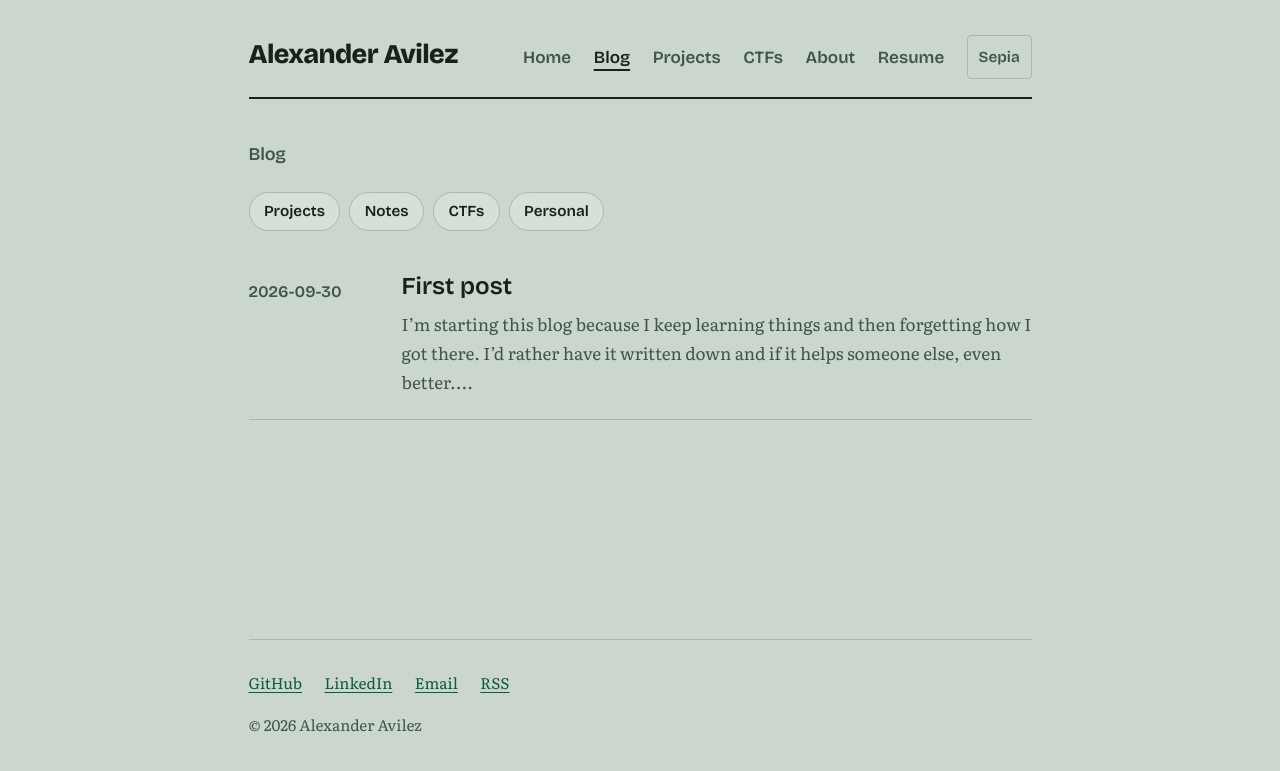
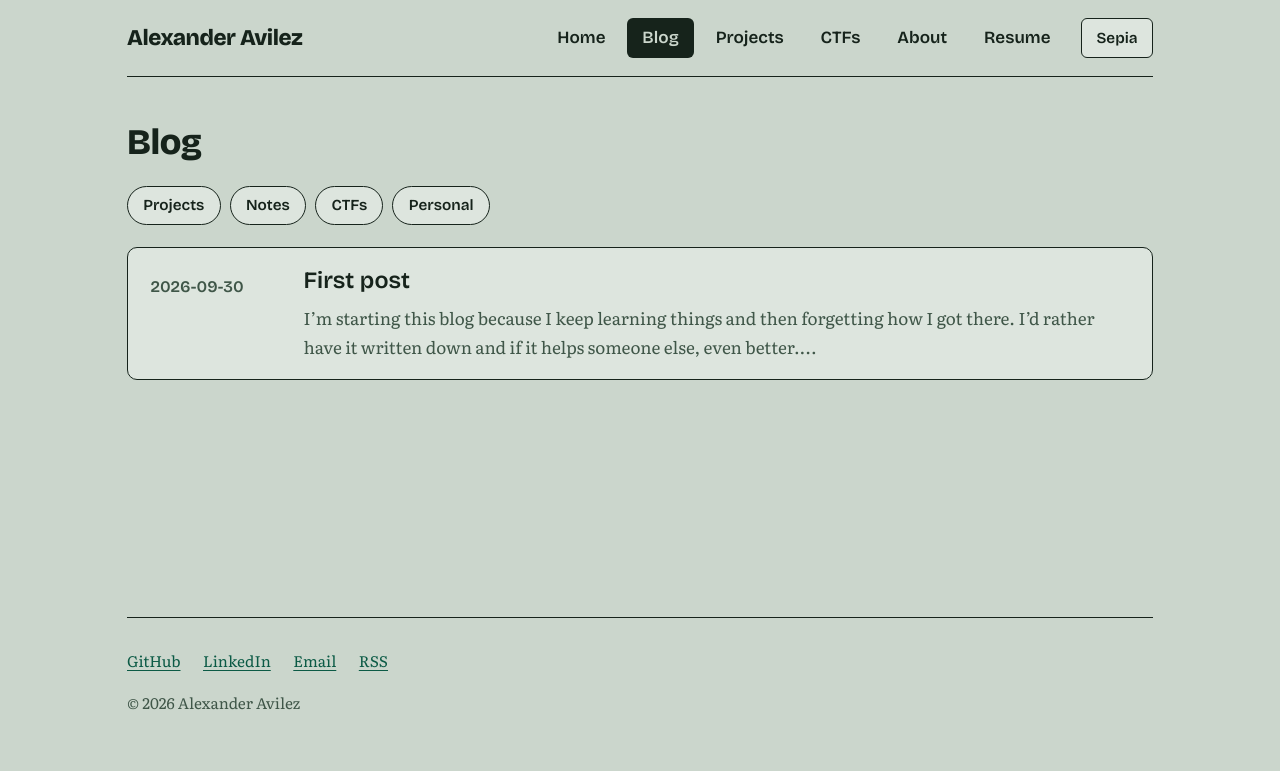
Before and after one commit to aavilezb/aavilezb.github.io, a Jekyll site: the page built from blog.html, in a window 1280 px wide. Shown: the top 771 px of the page. Built offline with Jekyll 4.4.1, drawn with Linux system fonts in a browser that asks for light colours.

Commit message:
Refactor CSS for layout and design enhancements
Updated various styles for improved layout and design consistency.

```diff
--- a/assets/style.css
+++ b/assets/style.css
@@ -1,77 +1,107 @@
 :root,:root[data-theme="sage"]{
   --bg:#cbd6cc; --ink:#16231b; --muted:#3f5648; --line:#a9b9ad;
-  --accent:#0b5a45; --code-bg:#bccabe; --card:#d7e0d8;
+  --accent:#0b5a45; --code-bg:#bccabe; --card:#dde5de;
   --head:"Bricolage Grotesque",system-ui,sans-serif;
   --body:"Literata",Georgia,serif;
 }
 :root[data-theme="sepia"]{
   --bg:#d8cfbf; --ink:#2a241c; --muted:#5c5246; --line:#b9ad98;
-  --accent:#8a3a12; --code-bg:#cbc0ab; --card:#e2dacb;
+  --accent:#8a3a12; --code-bg:#cbc0ab; --card:#e6dfd1;
 }
 *{box-sizing:border-box}
 html{font-size:18px}
 body{margin:0 auto;background:var(--bg);color:var(--ink);font-family:var(--body);line-height:1.7;
-  max-width:46rem;padding:0 1.25rem}
+  max-width:60rem;padding:0 1.5rem}
 a{color:var(--accent);text-underline-offset:.2em}
-a:focus-visible{outline:2px solid var(--accent);outline-offset:3px;border-radius:2px}
-.top{display:flex;justify-content:space-between;align-items:baseline;gap:1rem;
-  padding:1.75rem 0 1rem;border-bottom:2px solid var(--ink);flex-wrap:wrap}
-.brand{font-family:var(--head);font-weight:800;font-size:1.5rem;letter-spacing:-.02em;
-  color:var(--ink);text-decoration:none}
-.top nav{display:flex;gap:1.25rem;font-family:var(--head);font-weight:600;font-size:.95rem}
-.top nav a{color:var(--muted);text-decoration:none}
-.top nav a:hover{color:var(--accent)}
-main{padding:2.5rem 0 3rem;min-height:60vh}
+a:focus-visible,button:focus-visible{outline:2px solid var(--accent);outline-offset:3px;border-radius:4px}
+.skip{position:absolute;left:-999px;top:0;background:var(--ink);color:var(--bg);padding:.5rem 1rem;z-index:10}
+.skip:focus{left:0}
+
+.top{position:sticky;top:0;z-index:5;background:var(--bg);display:flex;justify-content:space-between;
+  align-items:center;gap:1rem;flex-wrap:wrap;padding:1rem 0;border-bottom:1.5px solid var(--ink)}
+.brand{font-family:var(--head);font-weight:800;font-size:1.25rem;letter-spacing:-.02em;color:var(--ink);text-decoration:none}
+.top nav{display:flex;flex-wrap:wrap;align-items:center;gap:.35rem;font-family:var(--head);font-weight:600;font-size:.95rem}
+.top nav a{display:inline-block;padding:.45rem .85rem;border-radius:6px;color:var(--ink);text-decoration:none;line-height:1.4}
+.top nav a:hover{background:var(--card)}
+.top nav a[aria-current="page"]{background:var(--ink);color:var(--bg)}
+.theme{font-family:var(--head);font-weight:600;font-size:.85rem;color:var(--ink);background:var(--card);
+  border:1.5px solid var(--ink);border-radius:6px;padding:.4rem .8rem;margin-left:.5rem;cursor:pointer;min-height:40px}
+.theme:hover{background:var(--ink);color:var(--bg)}
+body:has(.hero) .brand{display:none}
+body:has(.hero) .top{justify-content:flex-start}
+
+main{padding:2.5rem 0 3.5rem;min-height:60vh}
 h1,h2,h3{font-family:var(--head);line-height:1.15;letter-spacing:-.015em}
 h1{font-size:2.3rem;font-weight:800;margin:0 0 .5rem}
 h2{font-size:1.5rem;font-weight:600;margin:2.2rem 0 .6rem}
-.page-title{font-size:1rem;color:var(--muted);font-weight:600;margin-bottom:1.5rem}
-.posts{list-style:none;margin:0;padding:0}
-.posts li{display:grid;grid-template-columns:7.5rem 1fr;gap:1rem;padding:1.25rem 0;border-bottom:1px solid var(--line)}
+.page-title{font-size:2rem;font-weight:800;color:var(--ink);margin:0 0 1.25rem}
+
+.hero{display:grid;grid-template-columns:auto 1fr;gap:2.25rem;align-items:center;margin:0 0 3rem;
+  padding:2.25rem;border:1.5px solid var(--ink);border-radius:12px;box-shadow:5px 5px 0 var(--ink);
+  background:radial-gradient(color-mix(in srgb,var(--ink) 16%,transparent) 1px,transparent 1.3px) 0 0/18px 18px,var(--card)}
+.hero h1{font-size:3rem;margin:0}
+.hero p{max-width:36rem}
+.avatar{width:180px;height:180px;object-fit:cover;border-radius:10px;border:1.5px solid var(--ink)}
+.tagline{font-family:var(--head);font-weight:600;color:var(--muted);margin:.3rem 0 1rem;font-size:1.1rem}
+.btns{display:flex;flex-wrap:wrap;gap:.6rem;margin:1.5rem 0 0}
+.btns a{display:inline-block;padding:.5rem 1rem;border:1.5px solid var(--ink);border-radius:8px;background:var(--bg);
+  font-family:var(--head);font-weight:600;font-size:.9rem;color:var(--ink);text-decoration:none;box-shadow:3px 3px 0 var(--ink)}
+.btns a:hover{transform:translate(1px,1px);box-shadow:2px 2px 0 var(--ink)}
+
+.block{margin:0 0 3rem}
+.block>h2{font-size:1.3rem;margin:0 0 1rem}
+.news{list-style:none;margin:0;padding:0;border:1.5px solid var(--ink);border-radius:10px;background:var(--card)}
+.news li{display:grid;grid-template-columns:6rem 1fr;gap:1rem;padding:.75rem 1.25rem;border-bottom:1px solid var(--line)}
+.news li:last-child{border-bottom:0}
+.news time{font-family:var(--head);font-size:.9rem;color:var(--muted)}
+
+.cards{display:grid;grid-template-columns:repeat(2,minmax(0,1fr));gap:1.25rem}
+.card{display:block;padding:1.1rem 1.25rem;background:var(--card);border:1.5px solid var(--ink);border-radius:10px;
+  box-shadow:4px 4px 0 var(--ink);color:var(--ink);text-decoration:none}
+.card strong{display:block;font-family:var(--head);font-size:1.15rem;line-height:1.25;margin-bottom:.4rem}
+.card span{display:block;color:var(--muted);font-size:.9rem;line-height:1.55}
+.card:hover{transform:translate(2px,2px);box-shadow:2px 2px 0 var(--ink)}
+
+.posts{list-style:none;margin:0;padding:0;border:1.5px solid var(--ink);border-radius:10px;background:var(--card);overflow:hidden}
+.posts li{display:grid;grid-template-columns:7.5rem 1fr;gap:1rem;padding:1rem 1.25rem;border-bottom:1px solid var(--line)}
+.posts li:last-child{border-bottom:0}
+.posts li:hover{background:color-mix(in srgb,var(--accent) 8%,var(--card))}
 .posts time{font-family:var(--head);font-size:.9rem;color:var(--muted);padding-top:.35rem}
-.post-link{font-family:var(--head);font-weight:600;font-size:1.35rem;line-height:1.25;
-  color:var(--ink);text-decoration:none}
+.post-link{font-family:var(--head);font-weight:600;font-size:1.3rem;line-height:1.25;color:var(--ink);text-decoration:none}
 .post-link:hover{color:var(--accent)}
 .posts p{margin:.35rem 0 0;color:var(--muted);font-size:.95rem}
-.meta{color:var(--muted);font-family:var(--head);font-size:.9rem;margin:0 0 2rem}
+.chips{display:flex;flex-wrap:wrap;gap:.5rem;margin:0 0 1.25rem}
+.chips a{padding:.3rem .85rem;border:1.5px solid var(--ink);border-radius:999px;background:var(--card);
+  font-family:var(--head);font-size:.85rem;font-weight:600;text-decoration:none;color:var(--ink)}
+.chips a:hover{background:var(--ink);color:var(--bg)}
+
+.post{max-width:42rem}
+.post>header{border-bottom:1.5px solid var(--ink);margin-bottom:1.75rem;padding-bottom:.5rem}
+.post h1{font-size:2.5rem}
+.meta{color:var(--muted);font-family:var(--head);font-size:.9rem;margin:0 0 .75rem}
 .post p,.post li{max-width:40rem}
 code{font-size:.85em;background:var(--code-bg);padding:.1em .35em;border-radius:3px}
-pre{background:var(--code-bg);padding:1rem;overflow-x:auto;border-radius:4px;line-height:1.5}
+pre{background:var(--code-bg);padding:1rem;overflow-x:auto;border:1.5px solid var(--ink);border-radius:8px;line-height:1.5}
 pre code{background:none;padding:0}
 blockquote{margin:1.5rem 0;padding-left:1rem;border-left:3px solid var(--accent);color:var(--muted)}
-img{max-width:100%;height:auto}
-.foot{border-top:1px solid var(--line);padding:1.25rem 0 2.5rem;color:var(--muted);font-size:.85rem}
-@media (max-width:560px){
-  html{font-size:17px}
-  .posts li{grid-template-columns:1fr;gap:.1rem}
-  h1{font-size:1.9rem}
-}
-
+img{max-width:100%;height:auto;border-radius:6px}
 figure,p>img{margin:1.5rem 0}
-img{border-radius:4px}
 em{color:var(--muted)}
-
-.theme{font-family:var(--head);font-weight:600;font-size:.85rem;color:var(--muted);
-  background:none;border:1px solid var(--line);border-radius:4px;padding:.2rem .6rem;cursor:pointer}
-.theme:hover{color:var(--accent);border-color:var(--accent)}
-.theme:focus-visible{outline:2px solid var(--accent);outline-offset:3px}
 .job{margin:0 0 1.25rem}
 .job p{margin:.2rem 0}
 .when{color:var(--muted);font-family:var(--head);font-size:.85rem;margin-left:.5rem}
-.repos{list-style:none;padding:0;margin:0}
-.repos li{padding:.75rem 0;border-bottom:1px solid var(--line)}
+
+.repos{list-style:none;padding:0;margin:0;border:1.5px solid var(--ink);border-radius:10px;background:var(--card)}
+.repos li{padding:.75rem 1.25rem;border-bottom:1px solid var(--line)}
+.repos li:last-child{border-bottom:0}
 .repos a{font-family:var(--head);font-weight:600;text-decoration:none}
 .repos p{margin:.15rem 0 0;color:var(--muted);font-size:.9rem}
-.highlight .c,.highlight .c1,.highlight .cm{color:var(--muted);font-style:italic}
-.highlight .k,.highlight .kt,.highlight .kd,.highlight .kr,.highlight .kn{color:var(--accent);font-weight:600}
-.highlight .s,.highlight .s1,.highlight .s2,.highlight .sc{color:var(--accent)}
-.highlight .nf,.highlight .nb{font-weight:600}
-.highlight .mi,.highlight .mh,.highlight .m{color:var(--accent)}
-.stats{display:grid;grid-template-columns:repeat(2,minmax(0,1fr));gap:.75rem;margin:0 0 1.5rem}
-.stat{border:1px solid var(--line);border-radius:6px;padding:.75rem 1rem}
-.stat strong{display:block;font-family:var(--head);font-size:1.8rem;line-height:1.1;font-weight:800}
+
+.stats{display:grid;grid-template-columns:repeat(2,minmax(0,1fr));gap:1rem;margin:0 0 1.75rem}
+.stat{border:1.5px solid var(--ink);border-radius:10px;padding:.75rem 1rem;background:var(--card);box-shadow:3px 3px 0 var(--ink)}
+.stat strong{display:block;font-family:var(--head);font-size:1.9rem;line-height:1.1;font-weight:800}
 .stat span{color:var(--muted);font-family:var(--head);font-size:.85rem}
-.heat-wrap{overflow-x:auto;padding-bottom:.25rem}
+.heat-wrap{overflow-x:auto;padding:.25rem 0 .5rem}
 .heat{display:grid;grid-template-rows:repeat(7,12px);grid-auto-flow:column;grid-auto-columns:12px;gap:3px;width:max-content}
 .heat i{background:var(--line);border-radius:2px;display:block}
 .heat i.future{background:transparent}
@@ -79,46 +109,26 @@ em{color:var(--muted)}
 .heat i.l2{background:color-mix(in srgb,var(--accent) 70%,var(--bg))}
 .heat i.l3{background:var(--accent)}
 @media (min-width:560px){.stats{grid-template-columns:repeat(4,minmax(0,1fr))}}
-.skip{position:absolute;left:-999px;top:0;background:var(--ink);color:var(--bg);padding:.5rem 1rem;z-index:10}
-.skip:focus{left:0}
-.top nav{flex-wrap:wrap;row-gap:.25rem}
-.top nav a{display:inline-block;padding:.45rem 0;min-height:44px;line-height:1.6}
-.top nav a[aria-current="page"]{color:var(--ink);text-decoration:underline;text-decoration-thickness:2px;text-underline-offset:.35em}
-.theme{min-height:44px}
+
+.highlight .c,.highlight .c1,.highlight .cm{color:var(--muted);font-style:italic}
+.highlight .k,.highlight .kt,.highlight .kd,.highlight .kr,.highlight .kn{color:var(--accent);font-weight:600}
+.highlight .s,.highlight .s1,.highlight .s2,.highlight .sc{color:var(--accent)}
+.highlight .nf,.highlight .nb{font-weight:600}
+.highlight .mi,.highlight .mh,.highlight .m{color:var(--accent)}
+
+.foot{border-top:1.5px solid var(--ink);padding:1.25rem 0 2.5rem;color:var(--muted);font-size:.85rem}
 .links{display:flex;gap:1.25rem;flex-wrap:wrap;margin:0 0 .5rem}
 .links a{display:inline-block;padding:.4rem 0}
-.start{margin-top:0}
+
+@media (max-width:640px){
+  html{font-size:17px}
+  body{padding:0 1rem}
+  .hero{grid-template-columns:1fr;gap:1.25rem;padding:1.5rem}
+  .hero h1{font-size:2.1rem}
+  .avatar{width:120px;height:120px}
+  .cards{grid-template-columns:minmax(0,1fr)}
+  .news li,.posts li{grid-template-columns:1fr;gap:.1rem}
+  .page-title{font-size:1.7rem}
+  .post h1{font-size:2rem}
+}
 @media (prefers-reduced-motion:reduce){*{scroll-behavior:auto!important;transition:none!important;animation:none!important}}
-
-.hero{display:grid;grid-template-columns:auto 1fr;gap:2rem;align-items:center;margin:.5rem 0 2.5rem}
-.hero h1{font-size:2.6rem;margin:0}
-.avatar{width:168px;height:168px;object-fit:cover;border-radius:8px;border:1px solid var(--line)}
-.tagline{font-family:var(--head);font-weight:600;color:var(--muted);margin:.25rem 0 1rem}
-.btns{display:flex;flex-wrap:wrap;gap:.5rem;margin:1.25rem 0 0}
-.btns a{display:inline-block;padding:.45rem .9rem;border:1px solid var(--ink);border-radius:6px;
-  font-family:var(--head);font-weight:600;font-size:.9rem;color:var(--ink);text-decoration:none;background:var(--card)}
-.btns a:hover{background:var(--ink);color:var(--bg)}
-.block{margin:0 0 2.5rem}
-.block>h2{font-size:1.25rem;margin:0 0 1rem;padding-bottom:.4rem;border-bottom:2px solid var(--ink)}
-.news{list-style:none;margin:0;padding:0}
-.news li{display:grid;grid-template-columns:6rem 1fr;gap:1rem;padding:.4rem 0}
-.news time{font-family:var(--head);font-size:.9rem;color:var(--muted)}
-.cards{display:grid;grid-template-columns:repeat(2,minmax(0,1fr));gap:1rem}
-.card{display:block;padding:1rem 1.1rem;background:var(--card);border:1px solid var(--line);border-radius:8px;
-  color:var(--ink);text-decoration:none}
-.card strong{display:block;font-family:var(--head);font-size:1.1rem;line-height:1.25;margin-bottom:.35rem}
-.card span{display:block;color:var(--muted);font-size:.9rem;line-height:1.55}
-.card:hover{border-color:var(--accent)}
-.card:hover strong{color:var(--accent)}
-.chips{display:flex;flex-wrap:wrap;gap:.5rem;margin:0 0 1rem}
-.chips a{padding:.3rem .8rem;border:1px solid var(--line);border-radius:999px;background:var(--card);
-  font-family:var(--head);font-size:.85rem;font-weight:600;text-decoration:none;color:var(--ink)}
-.chips a:hover{border-color:var(--accent);color:var(--accent)}
-.top{position:sticky;top:0;background:var(--bg);z-index:5}
-@media (max-width:560px){
-  .hero{grid-template-columns:1fr;gap:1rem}
-  .avatar{width:120px;height:120px}
-  .hero h1{font-size:2rem}
-  .cards{grid-template-columns:minmax(0,1fr)}
-  .news li{grid-template-columns:1fr;gap:0}
-}
```
